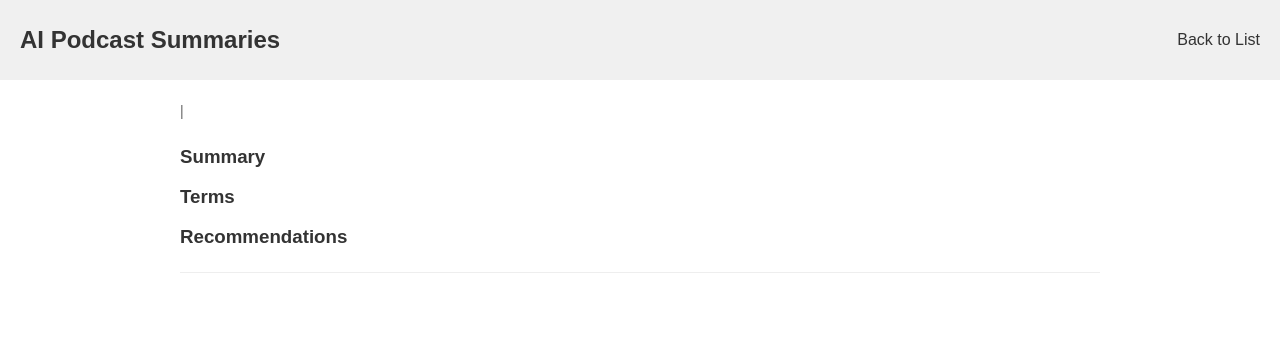
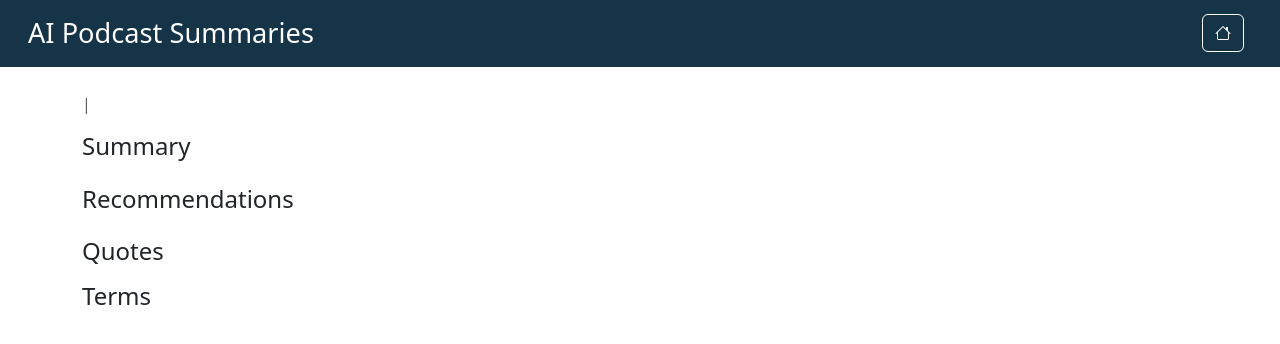
Before and after one commit to NoeFischer/podcast_summaries, a Flask app: template src/app/templates/summary.html in a window 1280 px wide. Shown: the top 344 px of the page. Run offline with Flask 3, Linux system fonts and the light colour scheme; the template is opened without the code that fills it, so the values that code supplies are empty.

Commit message:
finalize design with bootstrap

```diff
--- a/src/app/static/styles.css
+++ b/src/app/static/styles.css
@@ -1,163 +1,59 @@
-/* Reset some default browser margins and paddings */
-body, h1, h2, h3, p, ul, li {
-    margin: 0;
-    padding: 0;
+:root {
+    --primary: #153448; /* Primary color for the theme */
+    --secondary: #1f2d3d; /* Secondary color for the theme */
+    --light: #ffffff; /* Light color for contrast */
+    --hover: #DFD0B8; /* Hover color for links */
   }
 
-/* Apply a consistent box-sizing model */
-*, *::before, *::after {
-    box-sizing: border-box;
+.navbar {
+    background-color: var(--primary); /* Use the primary color for the background */
+    padding: 0.5rem 1rem; /* Adjust the padding for better spacing */
+    border-bottom: 1px solid var(--light); /* Add a light border at the bottom */
   }
 
-/* Base styles */
-body {
-    font-family: Arial, sans-serif; /* Use a more specific font-family */
-    color: #333;
-    background-color: #fff; /* Set a background color for consistency */
-    line-height: 1.6;
+/* Navbar brand styling */
+.navbar-brand {
+    font-weight: 500; /* Bold weight for the brand */
+    font-size: 1.7rem; /* Larger font size for visibility */
+    color: var(--light); /* Light color for contrast */
+    transition: color 0.2s ease-in-out; /* Smooth transition for hover effects */
   }
 
-a {
-    color: #333;
-    text-decoration: none;
+.navbar-brand:hover {
+    color:var(--hover); /* Lighter shade when hovered */
   }
 
-a:hover {
-    color: #555;
+/* Navigation link styling */
+.nav-link {
+    color: #dee2e6; /* Soft white color for the links */
+    font-size: 1.1rem;
+    transition: color 0.2s ease-in-out; /* Smooth transition for hover effects */
   }
 
-/* Layout styles */
-header {
-    display: flex;
-    align-items: center;
-    justify-content: space-between;
-    background-color: #f0f0f0;
-    padding: 20px;
-    margin-bottom: 20px;
-    height: 80px; /* Set an explicit height */
+.nav-link:hover {
+color: var(--hover); /* A lighter grey when hovered */
 }
 
-.header-brand, .header-brand h1 {
-    font-size: 24px;
-    margin: 0; /* Ensure no extra space from default margins */
-    line-height: 1.2; /* Adjust line height to fill header appropriately */
+.bg-primary {
+    background-color: var(--primary) !important; /* A dark gray background */
   }
 
-.header-brand a {
-    font-weight: bold;
-    font-size: 24px;
+
+.text-primary {
+    color: var(--primary) !important;
   }
 
-main {
-    max-width: 960px;
-    margin: 0 auto;
-    padding: 0 20px;
+p {
+margin-bottom: 0.5rem;
 }
 
-/* Form and navigation styles */
-nav form {
-    display: flex;
-    gap: 10px; /* Adds space between elements in the form */
+.btn-outline-primary {
+    color: #ffffff;
+    border-color: #ffffff;
   }
 
-nav a, nav form {
-    font-size: 16px;
-    line-height: 1.2;
+.btn-outline-primary:hover {
+background-color: var(--hover);
+color: #ffffff;
+border-color: #ffffff;
 }
-
-input[type="text"], select {
-    padding: 5px 10px;
-    font-size: 16px;
-    height: 30px;
-}
-
-button {
-    padding: 5px 15px;
-    background-color: #f0f0f0;
-    border: none;
-    cursor: pointer;
-    height: 30px;
-}
-
-button:hover {
-    background-color: #e0e0e0;
-}
-
-/* Content styles */
-article {
-    border-bottom: 1px solid #eee;
-    padding-bottom: 10px;
-    margin-bottom: 20px;
-}
-
-article section {
-    margin-bottom: 10px;
-}
-
-article h2 {
-    font-size: 24px;
-    margin-bottom: 2px;
-}
-
-.subtitle {
-    font-size: 14px;
-    color: #666;
-    margin-bottom: 7px;
-}
-
-.tags {
-    margin-bottom: 10px;
-}
-
-.tag {
-    display: inline-block;
-    background-color: #faf9f9;
-    color: #333;
-    font-size: 12px;
-    padding: 5px 10px;
-    margin-right: 5px;
-    margin-bottom: 5px;
-}
-
-.tags::after {
-    content: "";
-    display: table;
-    clear: both;
-}
-
-.quote-carousel {
-    position: relative;
-    width: 80%;
-    margin: auto;
-    overflow: hidden;
-}
-
-.quotes-slider {
-    display: flex;
-    transition: transform 0.5s ease;
-}
-
-.quote-slide {
-    min-width: 100%;
-    box-sizing: border-box;
-    padding: 20px;
-    text-align: center;
-}
-
-.prev, .next {
-    position: absolute;
-    top: 50%;
-    transform: translateY(-50%);
-    background-color: #ddd;
-    border: none;
-    padding: 10px;
-    cursor: pointer;
-}
-
-.prev {
-    left: 10px;
-}
-
-.next {
-    right: 10px;
-}
--- a/src/app/templates/summary.html
+++ b/src/app/templates/summary.html
@@ -5,69 +5,83 @@
     <meta name="viewport" content="width=device-width, initial-scale=1" />
     <title>AI Podcast Summaries - {{ data.metadata.title }}</title>
     <link
+      href="https://cdn.jsdelivr.net/npm/bootstrap@5.3.0/dist/css/bootstrap.min.css"
+      rel="stylesheet"
+    />
+    <link
       rel="stylesheet"
       href="{{ url_for('static', filename='styles.css') }}"
     />
+    <link
+      rel="stylesheet"
+      href="https://cdn.jsdelivr.net/npm/bootstrap-icons@1.8.1/font/bootstrap-icons.css"
+    />
   </head>
-
   <body>
     <header>
-      <h1 class="header-brand">
-        <a href="{{ url_for('index') }}">AI Podcast Summaries</a>
-      </h1>
-      <nav>
-        <a href="{{ url_for('index') }}">Back to List</a>
+      <nav class="navbar navbar-expand-lg">
+        <div class="container-fluid">
+          <a class="navbar-brand" href="{{ url_for('index') }}"
+            >AI Podcast Summaries</a
+          >
+          <a class="btn btn-outline-primary me-2" href="{{ url_for('index') }}">
+            <i class="bi bi-house"></i>
+          </a>
+        </div>
       </nav>
     </header>
-    <main>
+    <main class="container mt-4">
       <article>
-        <section class="episode-info">
-          <h2>{{ data.metadata.title }}</h2>
-          <p class="subtitle">
+        <section class="mb-3">
+          <h2 class="mb-1">{{ data.metadata.title }}</h2>
+          <p class="text-muted mb-2">
             {{ data.metadata.date }} | {% for participant in
             data.metadata.participants %} {{ participant }}{% if not loop.last
             %} • {% endif %} {% endfor %}
           </p>
-        </section>
-        <section class="tags">
           {% for topic in data.topics %}
-          <span class="tag">{{ topic }}</span>
+          <span class="badge bg-primary">{{ topic }}</span>
           {% endfor %}
         </section>
-        <section class="summary">
-          <h3>Summary</h3>
+        <section class="mb-4">
+          <h4 class="mb-2">Summary</h4>
           <p>{{ data.summary }}</p>
         </section>
-        <section class="quotes">
-          <div class="quote-container">
-            {% for quote in data.quotes %}
-            <blockquote>
-              <p>{{ quote.quote }}</p>
-              <footer>{{ quote.speaker }}</footer>
-            </blockquote>
-            {% endfor %}
-          </div>
-        </section>
-        <section class="terms">
-          <h3>Terms</h3>
-          <table>
-            <tbody>
-              {% for term, definition in data.terms.items() %}
-              <tr>
-                <th scope="row">{{ term }}</th>
-                <td>{{ definition }}</td>
-              </tr>
-              {% endfor %}
-            </tbody>
-          </table>
-        </section>
-        <section class="recommendations">
-          <h3>Recommendations</h3>
-          <ul>
+        <section class="mb-4">
+          <h4 class="mb-2">Recommendations</h4>
+          <ul class="list-unstyled mb-0">
             {% for recommendation in data.recommendations %}
-            <li>{{ recommendation }}</li>
+            <li class="py-2">
+              <i class="bi bi-check"></i> {{ recommendation }}
+            </li>
+
             {% endfor %}
           </ul>
+        </section>
+        <section class="mb-3">
+          <h4 class="mb-2">Quotes</h4>
+          {% for quote in data.quotes %}
+          <blockquote class="py-2 border-bottom">
+            <p class="mb-3">{{ quote.quote }}</p>
+            <footer class="blockquote-footer">{{ quote.speaker }}</footer>
+          </blockquote>
+          {% endfor %}
+        </section>
+        <section class="mb-3">
+          <h4 class="mb-2">Terms</h4>
+          {% for term, definition in data.terms.items() %}
+          <div class="bg-light mb-1 p-2 rounded">
+            <h6>
+              <a
+                class="text-decoration-none text-primary"
+                href="https://perplexity.ai/search?q={{ term }}"
+                target="_blank"
+                >{{ term }}</a
+              >
+            </h6>
+            <p>{{ definition }}</p>
+          </div>
+          {% endfor %}
         </section>
       </article>
     </main>
```
Also changed, not shown: src/app/static/script.js (+12 -0 lines), src/app/templates/index.html (+37 -25 lines), src/app/static/images/logo.png (added). Lines whose indentation alone changed are shown as unchanged.
